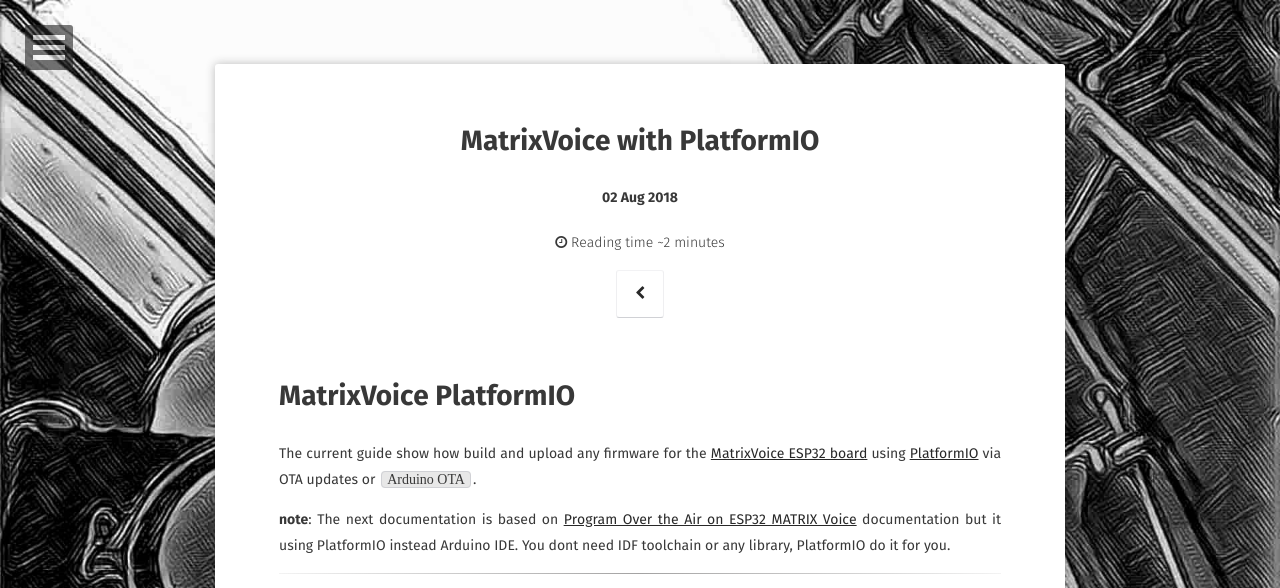
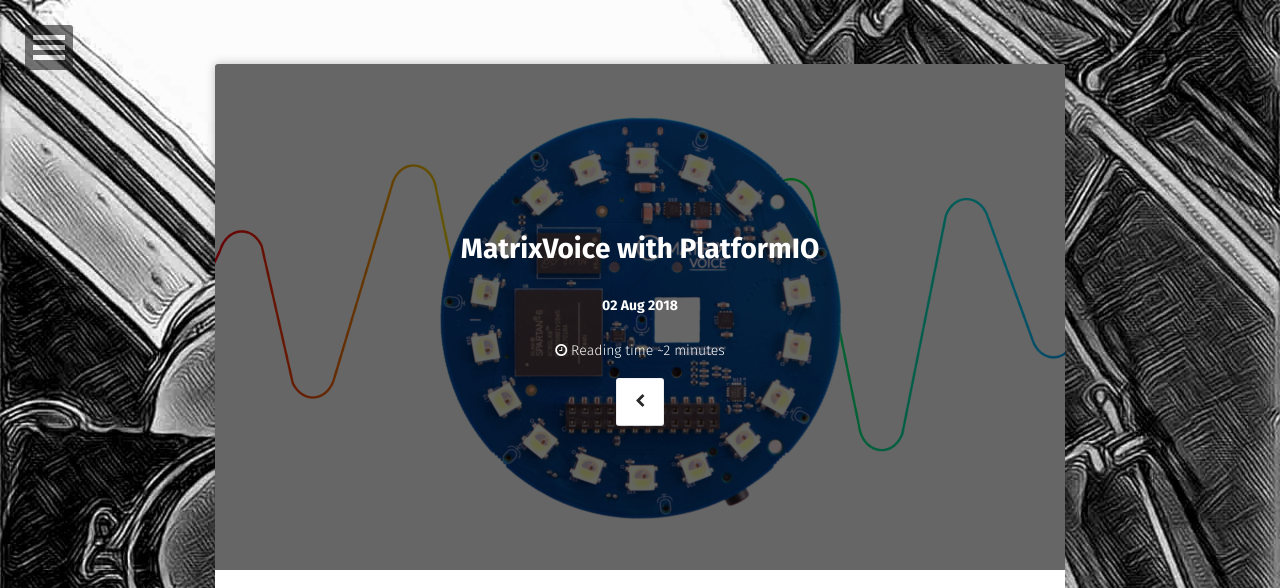
Before and after one commit to hpsaturn/hpsaturn.github.io, a Jekyll site: the page built from _posts/2019-08-02-matrixvoice-platformio.md, in a window 1280 px wide. Shown: the top 588 px of the page. Built offline with Jekyll 4.4.1, drawn with Linux system fonts in a browser that asks for light colours; some web fonts are replaced; grey boxes are pictures that could not be loaded.

Commit message:
added header to matrixvoice post

```diff
--- a/_posts/2019-08-02-matrixvoice-platformio.md
+++ b/_posts/2019-08-02-matrixvoice-platformio.md
@@ -3,6 +3,7 @@
 title:  "MatrixVoice with PlatformIO"
 date:   2018-08-02
 excerpt: "How to build and upload for MatrixVoice board using PlatformIO"
+feature: http://hpsaturn.com/assets/img/matrixvoiceheader.png
 tag:
 - MatrixVoice
 - Arduino
```
Also changed, not shown: assets/img/matrixvoiceheader.png (added).
